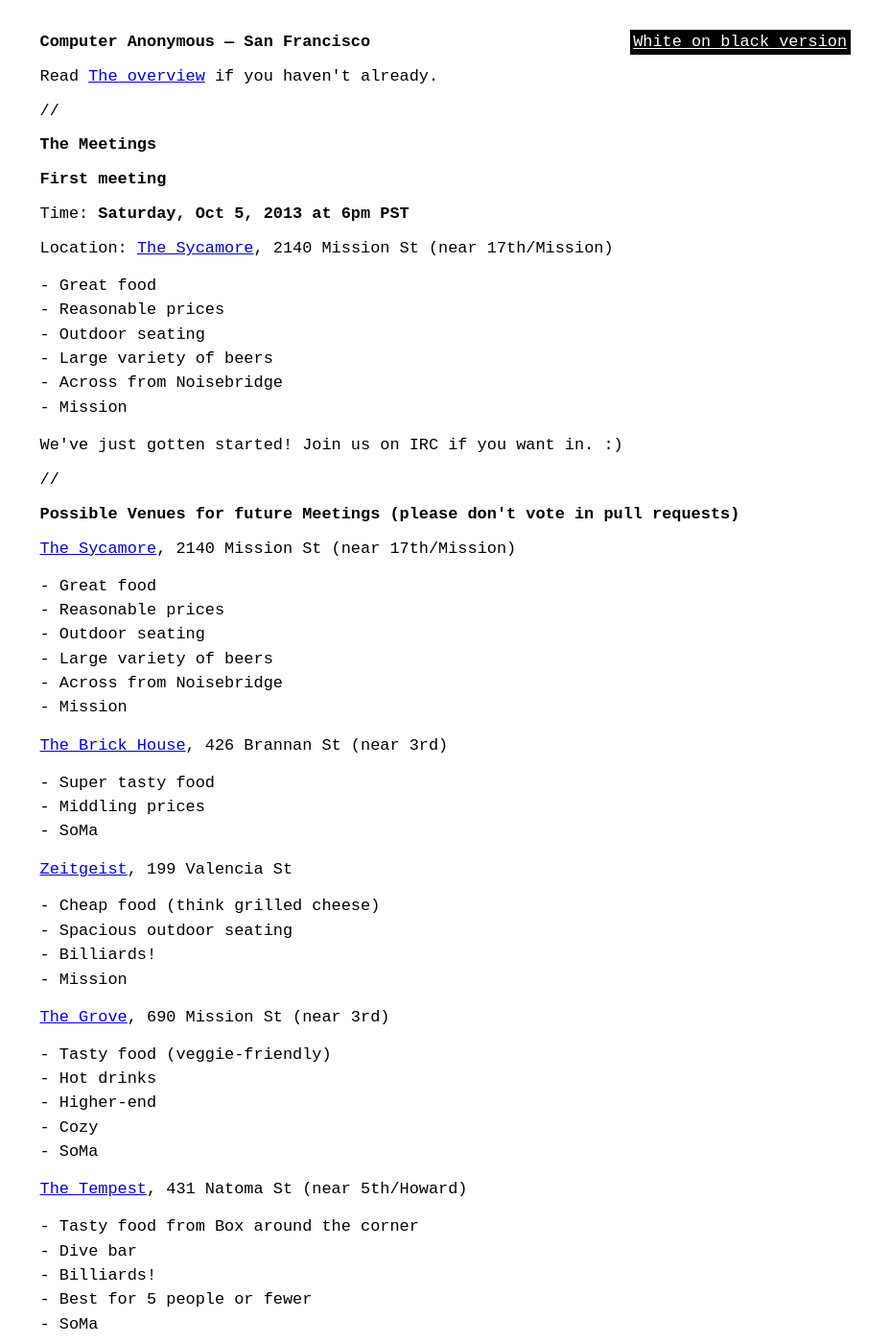
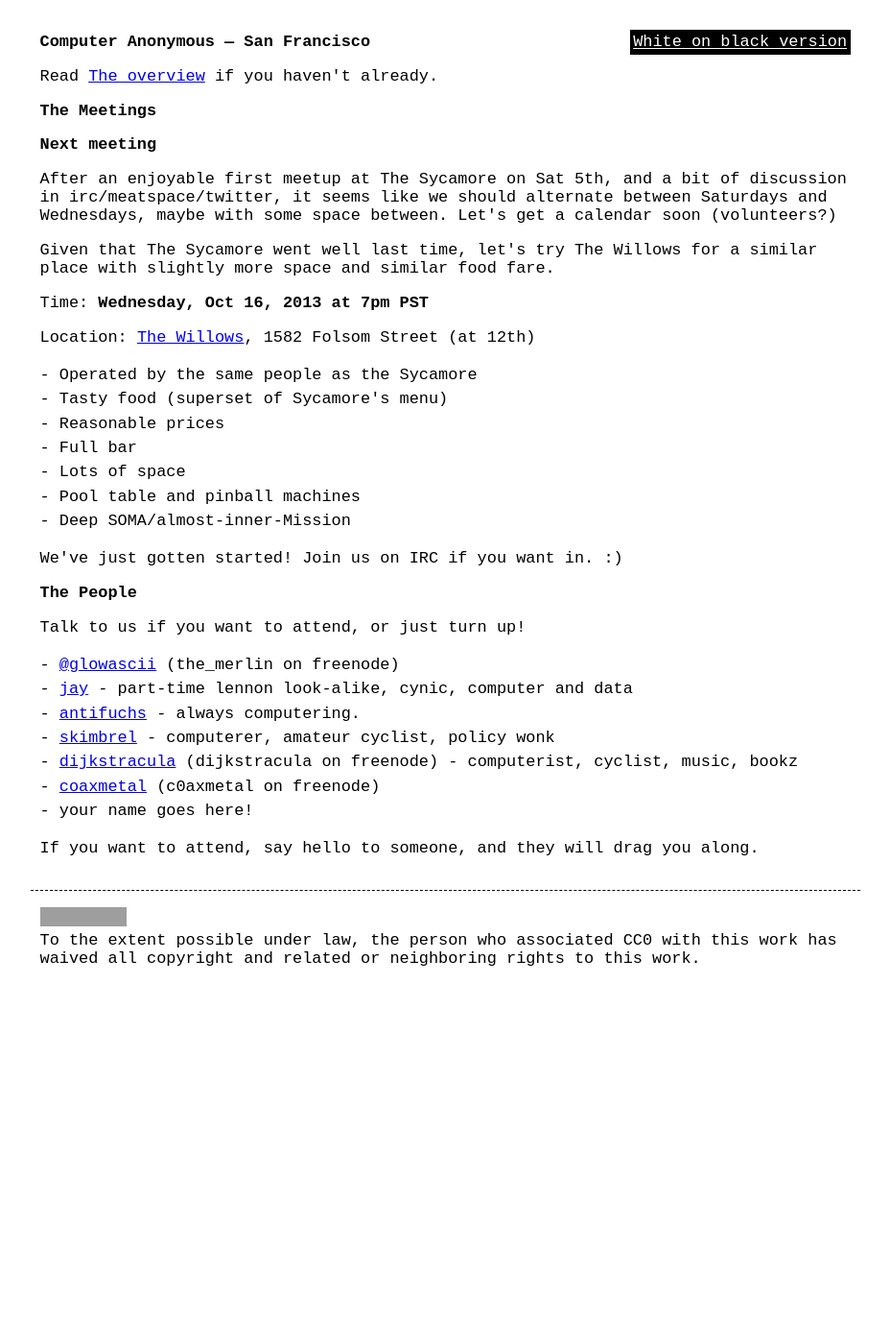
Before and after one commit to computeranonymous/computer, a Jekyll site: the page built from us_sanfrancisco.html, in a window 1280 px wide and 1400 px high. Shown: the whole window at 96% size, without its empty margins (176-1104 px from the left). Built offline with Jekyll 4.4.1, drawn with Linux system fonts in a browser that asks for light colours; some of the changed text lies outside the part shown; grey boxes are pictures that could not be loaded.

Commit message:
Next meeting suggestion

```diff
--- a/us_sanfrancisco.html
+++ b/us_sanfrancisco.html
@@ -6,73 +6,17 @@
 
       <p>Read <a href="index.html">The overview</a> if you haven't already.</p>
 
-      <p>//</p>
 
       <h2>The Meetings</h2>
 
-      <h3>First meeting</h3>
+      <h3>Next meeting</h3>
 
-      <p>Time: <strong>Saturday, Oct 5, 2013 at 6pm PST</strong></p>
-      <p>Location: <a href="http://thesycamoresf.com/">The Sycamore</a>, 2140 Mission St (near 17th/Mission)</p>
-      <ul>
-        <li>Great food</li>
-        <li>Reasonable prices</li>
-        <li>Outdoor seating</li>
-        <li>Large variety of beers</li>
-        <li>Across from Noisebridge</li>
-        <li>Mission</li>
-      </ul>
+      <p>After an enjoyable first meetup at The Sycamore on Sat 5th, and a bit of discussion in irc/meatspace/twitter, it seems like we should alternate between Saturdays and Wednesdays, maybe with some space between.  Let's get a calendar soon (volunteers?)</p>
 
-      <p>We've just gotten started! Join us on IRC if you want in. :)</p>
+      <p>Given that The Sycamore went well last time, let's try The Willows for a similar place with slightly more space and similar food fare.</p>
 
-      <p>//</p>
-
-      <h3>Possible Venues for future Meetings (please don't vote in pull requests)</h3>
-
-      <p><a href="http://thesycamoresf.com/">The Sycamore</a>, 2140 Mission St (near 17th/Mission)</p>
-      <ul>
-        <li>Great food</li>
-        <li>Reasonable prices</li>
-        <li>Outdoor seating</li>
-        <li>Large variety of beers</li>
-        <li>Across from Noisebridge</li>
-        <li>Mission</li>
-      </ul>
-
-      <p><a href="http://www.brickhousesf.com/">The Brick House</a>, 426 Brannan St (near 3rd)</p>
-      <ul>
-        <li>Super tasty food</li>
-        <li>Middling prices</li>
-        <li>SoMa</li>
-      </ul>
-
-      <p><a href="http://www.zeitgeistsf.com/">Zeitgeist</a>, 199 Valencia St</p>
-      <ul>
-        <li>Cheap food (think grilled cheese)</li>
-        <li>Spacious outdoor seating</li>
-        <li>Billiards!</li>
-        <li>Mission</li>
-      </ul>
-
-      <p><a href="http://www.thegrovesf.com/">The Grove</a>, 690 Mission St (near 3rd)</p>
-      <ul>
-        <li>Tasty food (veggie-friendly)</li>
-        <li>Hot drinks</li>
-        <li>Higher-end</li>
-        <li>Cozy</li>
-        <li>SoMa</li>
-      </ul>
-
-      <p><a href="https://www.facebook.com/TempestBar">The Tempest</a>, 431 Natoma St (near 5th/Howard)</p>
-      <ul>
-        <li>Tasty food from Box around the corner</li>
-        <li>Dive bar</li>
-        <li>Billiards!</li>
-        <li>Best for 5 people or fewer</li>
-        <li>SoMa</li>
-      </ul>
-
-      <p><a href="http://www.thewillowssf.com/">The Willows</a>, 1582 Folsom Street (at 12th)</p>
+      <p>Time: <strong>Wednesday, Oct 16, 2013 at 7pm PST</strong></p>
+      <p>Location: <a href="http://www.thewillowssf.com/">The Willows</a>, 1582 Folsom Street (at 12th)</p>
       <ul>
         <li>Operated by the same people as the Sycamore</li>
         <li>Tasty food (superset of Sycamore's menu)</li>
@@ -83,12 +27,7 @@
         <li>Deep SOMA/almost-inner-Mission</li>
       </ul>
 
-      <p><a href="http://zombo.com/">New Location Name</a>, <a href="http://osm.org/go/euu7IkpEN-?m=">Address</a></p>
-      <ul>
-        <li>Pros & Cons</li>
-      </ul>
-
-      <p>//</p>
+      <p>We've just gotten started! Join us on IRC if you want in. :)</p>
 
       <h3>The People</h3>
 
```
